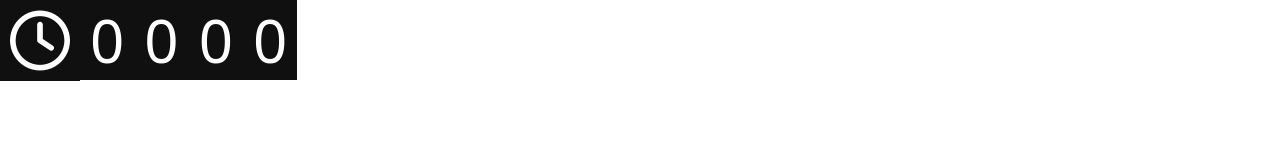
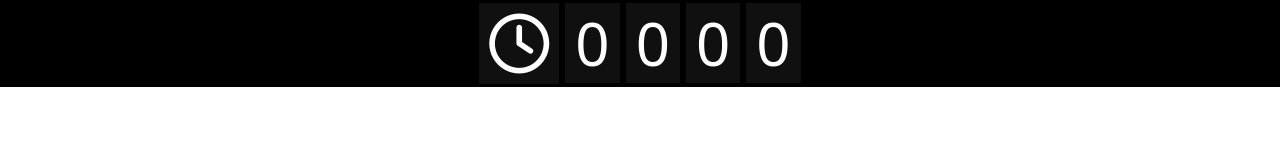
Before and after one commit to 4GeeksAcademy/jide-simple-counter-with-react, a React app: page / in a window 1280 px wide. Built offline with nearby package versions, Linux system fonts and the light colour scheme.

Commit message:
finetune timer position on page

```diff
--- a/src/styles/index.css
+++ b/src/styles/index.css
@@ -1,3 +1,8 @@
+.bigCounter {
+    text-align: center;
+    background: black;
+}
+
 .bigCounter div{
     display: inline-block;
     font-size: 60px;
@@ -5,6 +10,7 @@
     background: #101010;
     color: white;
     padding: 10px;
+    margin: 3px;
 }
 /*
 
```
